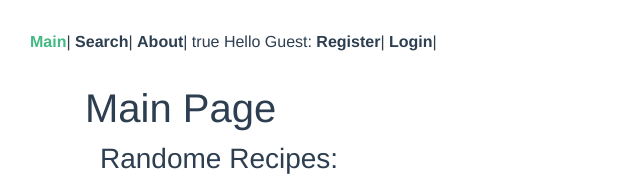
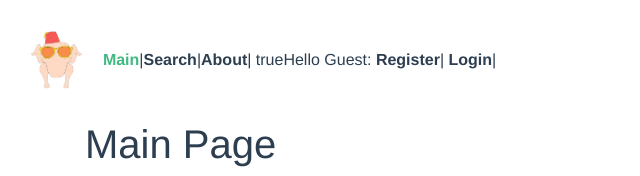
Before and after one commit to Web-Development-Environments-2023/assignment3_3-311272413_206332348, a Vue app: page / in a window 1280 px wide. Shown: the top 176 px of the page, without its empty margins (0-640 px from the left). Built offline with nearby package versions, Linux system fonts and the light colour scheme; no server answers.

Commit message:
Add logo

```diff
--- a/src/App.vue
+++ b/src/App.vue
@@ -1,6 +1,9 @@
 <template>
   <div id="app">
     <div id="nav">
+      <div class="logo">
+        <img src="./assets/logo.png" alt="Logo" />
+      </div>
       <router-link :to="{ name: 'main' }">Main</router-link>|
       <router-link :to="{ name: 'search' }">Search</router-link>|
       <router-link :to="{ name: 'about' }">About</router-link>|
@@ -47,7 +50,17 @@
 }
 
 #nav {
+  display: flex;
+  align-items: center;
   padding: 30px;
+}
+
+.logo {
+  margin-right: 20px;
+}
+
+.logo img {
+  height: 60px; /* Adjust the height as needed */
 }
 
 #nav a {
@@ -58,4 +71,5 @@
 #nav a.router-link-exact-active {
   color: #42b983;
 }
+
 </style>
```
Also changed, not shown: src/assets/logo.png.
